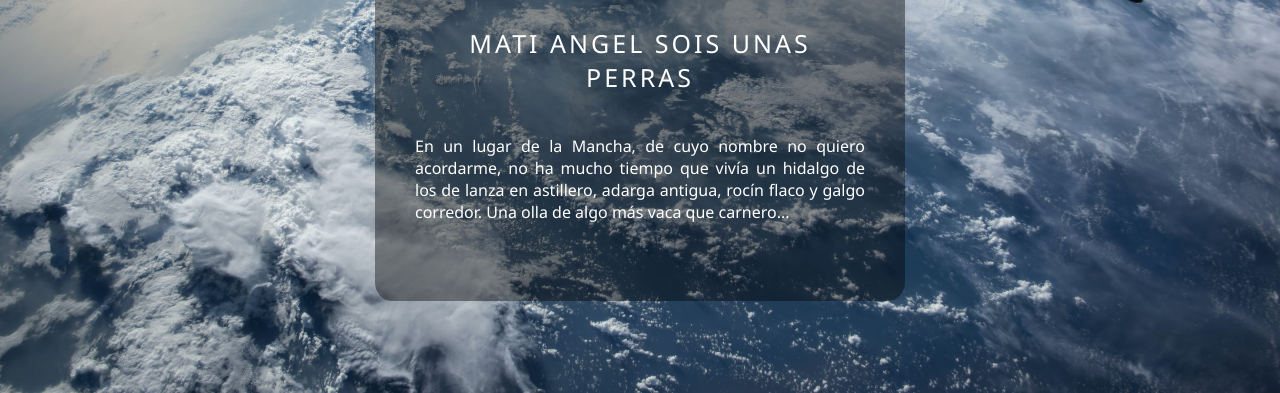
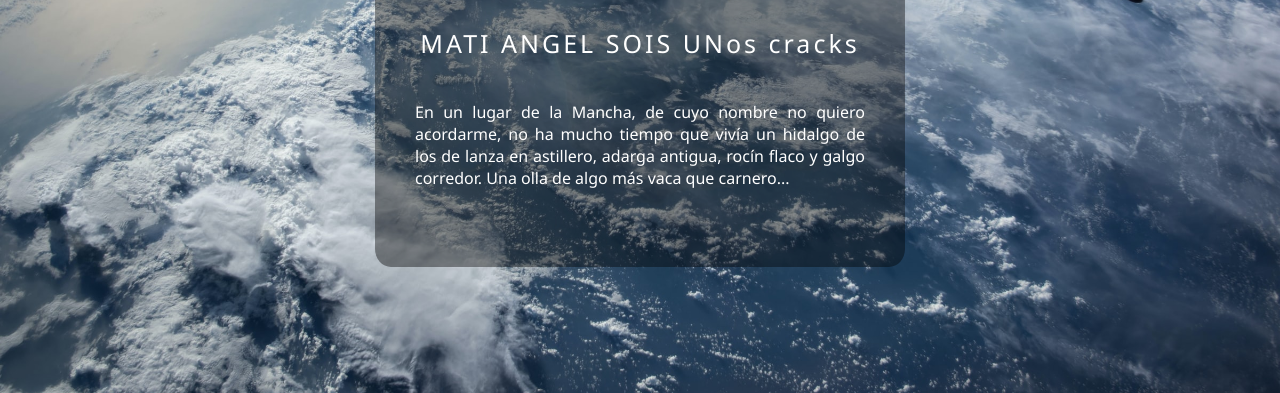
Before and after one commit to fasdev7/primera-pag-fas, a website built with Parcel: page index.html in a window 1280 px wide. Shown: the part 407-800 px from the top of the page. Built offline with nearby package versions, Linux system fonts and the light colour scheme; some icons are missing.

Commit message:
Update index.html

```diff
--- a/index.html
+++ b/index.html
@@ -12,7 +12,7 @@
     <div class="box">
       <img src="./images/nebulosa.jpg" alt="" class="box-img">
       <h1>Fas</h1>
-      <h5>MATI ANGEL SOIS UNAS PERRAS</h5>
+      <h5>MATI ANGEL SOIS UNos cracks</h5>
       <p>En un lugar de la Mancha, de cuyo nombre no quiero acordarme, no ha mucho tiempo que vivía un
       hidalgo de los de lanza en astillero, adarga antigua, rocín flaco y galgo corredor. Una olla de algo
       más vaca que carnero...</p>
```
